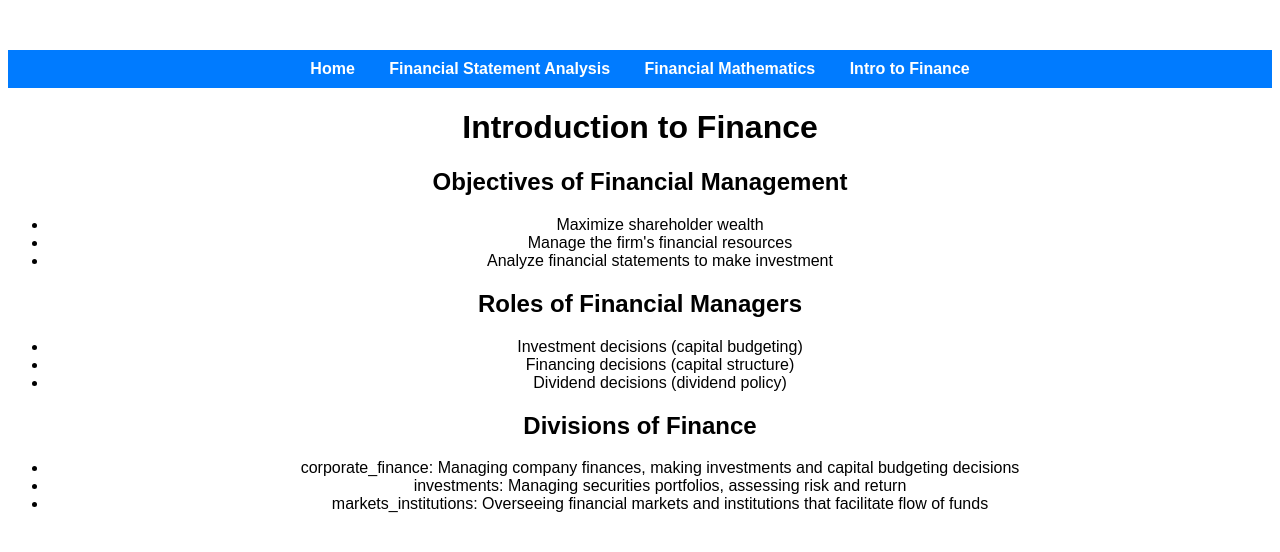
After one commit to TheNarrator42/ANDHACKS2024, a Flask app: page /intro_finance_form in a window 1280 px wide. The commit adds this page. Shown: the top 552 px of the page. Run offline with Flask 3, Linux system fonts and the light colour scheme.

Commit message:
Fixed Finance Intro Module and added Finance Math Module

```diff
--- a/backend/app.py
+++ b/backend/app.py
@@ -1,6 +1,7 @@
 from flask import Flask, render_template
+from routes.intro_finance import intro_finance_module
 from routes.financial_statement import financial_statement_module
-from routes.intro_finance import intro_finance_module
+from routes.financial_math import financial_math_module
 import os
 
 # Path to the frontend folder
@@ -12,13 +13,29 @@ app = Flask(__name__,
             static_folder=os.path.join(frontend_folder, 'static'))
 
 # Register blueprints (modules in routes folder)
+app.register_blueprint(intro_finance_module, url_prefix='/intro_finance')
 app.register_blueprint(financial_statement_module, url_prefix='/financial_statement')
-app.register_blueprint(intro_finance_module, url_prefix='/intro_finance')
+app.register_blueprint(financial_math_module, url_prefix='/financial_math')
 
-# Serve the HTML form
+# Landing page route
 @app.route('/')
-def financial_form():
-    return render_template('financial_form.html')
+def landing_page():
+    return render_template('landing.html')
+
+# Serve the Financial Statement Analysis form
+@app.route('/financial_statement_form')
+def financial_statement_form():
+    return render_template('financial_statement_form.html')
+
+# Serve the Financial Math form
+@app.route('/financial_math_form')
+def financial_math_form():
+    return render_template('financial_math_form.html')
+
+# Serve the Intro to Finance form
+@app.route('/intro_finance_form')
+def intro_finance_form():
+    return render_template('intro_finance_form.html')
 
 if __name__ == '__main__':
     app.run(debug=True)
--- /dev/null
+++ b/frontend/static/intro_finance.js
@@ -0,0 +1,63 @@
+// Fetch and display Objectives of Financial Management
+async function fetchObjectives() {
+    try {
+        const response = await fetch('/intro_finance/objectives');
+        const data = await response.json();
+
+        const objectivesList = document.getElementById('objectives-list');
+        objectivesList.innerHTML = ''; // Clear existing content
+
+        data.objectives.forEach(objective => {
+            const li = document.createElement('li');
+            li.textContent = objective;
+            objectivesList.appendChild(li);
+        });
+    } catch (error) {
+        console.error('Error fetching objectives:', error);
+    }
+}
+
+// Fetch and display Roles of Financial Managers
+async function fetchRoles() {
+    try {
+        const response = await fetch('/intro_finance/roles');
+        const data = await response.json();
+
+        const rolesList = document.getElementById('roles-list');
+        rolesList.innerHTML = ''; // Clear existing content
+
+        data.roles_of_financial_managers.forEach(role => {
+            const li = document.createElement('li');
+            li.textContent = role;
+            rolesList.appendChild(li);
+        });
+    } catch (error) {
+        console.error('Error fetching roles:', error);
+    }
+}
+
+// Fetch and display Divisions of Finance
+async function fetchDivisions() {
+    try {
+        const response = await fetch('/intro_finance/divisions');
+        const data = await response.json();
+
+        const divisionsList = document.getElementById('divisions-list');
+        divisionsList.innerHTML = ''; // Clear existing content
+
+        for (const [division, description] of Object.entries(data.divisions)) {
+            const li = document.createElement('li');
+            li.textContent = `${division}: ${description}`;
+            divisionsList.appendChild(li);
+        }
+    } catch (error) {
+        console.error('Error fetching divisions:', error);
+    }
+}
+
+// Call the functions to fetch and display data when the page loads
+window.onload = function() {
+    fetchObjectives();
+    fetchRoles();
+    fetchDivisions();
+};
--- a/frontend/static/styles.css
+++ b/frontend/static/styles.css
@@ -1,26 +1,21 @@
 body {
     font-family: Arial, sans-serif;
-    margin: 20px;
+    text-align: center;
+    margin-top: 50px;
 }
-
-form {
-    margin-bottom: 20px;
+.modules {
+    display: flex;
+    justify-content: center;
+    gap: 20px;
 }
-
-label {
-    display: inline-block;
-    width: 150px;
+.module-link {
+    padding: 10px 20px;
+    background-color: #007bff;
+    color: white;
+    text-decoration: none;
+    border-radius: 5px;
+    transition: background-color 0.3s ease;
 }
-
-input {
-    margin-bottom: 10px;
+.module-link:hover {
+    background-color: #0056b3;
 }
-
-button {
-    padding: 5px 10px;
-    cursor: pointer;
-}
-
-#ratios {
-    margin-top: 20px;
-}
--- a/frontend/templates/financial_form.html
+++ b/frontend/templates/financial_statement_form.html
@@ -1,3 +1,5 @@
+{% include 'header.html' %}
+
 <!DOCTYPE html>
 <html lang="en">
 <head>
@@ -43,7 +45,9 @@
 
     <canvas id="ratiosChart" width="400" height="200"></canvas>
 
+    <button onclick="window.location.href='/'">Back to Home</button>
+
     <script src="https://cdn.jsdelivr.net/npm/chart.js"></script>
-    <script src="{{ url_for('static', filename='script.js') }}"></script>
+    <script src="{{ url_for('static', filename='financial_statement.js') }}"></script>
 </body>
 </html>
--- /dev/null
+++ b/frontend/templates/header.html
@@ -0,0 +1,37 @@
+<header>
+    <nav>
+        <ul>
+            <li><a href="/">Home</a></li>
+            <li><a href="/financial_statement_form">Financial Statement Analysis</a></li>
+            <li><a href="/financial_math_form">Financial Mathematics</a></li>
+            <li><a href="/intro_finance_form">Intro to Finance</a></li>
+        </ul>
+    </nav>
+</header>
+
+<style>
+    header {
+        background-color: #007bff;
+        padding: 10px 0;
+        color: white;
+        text-align: center;
+    }
+    nav ul {
+        list-style: none;
+        margin: 0;
+        padding: 0;
+    }
+    nav ul li {
+        display: inline;
+        margin: 0 15px;
+    }
+    nav ul li a {
+        color: white;
+        text-decoration: none;
+        font-weight: bold;
+        transition: color 0.3s;
+    }
+    nav ul li a:hover {
+        color: #d4d4d4;
+    }
+</style>
--- /dev/null
+++ b/frontend/templates/intro_finance_form.html
@@ -0,0 +1,31 @@
+<!DOCTYPE html>
+<html lang="en">
+<head>
+    <meta charset="UTF-8">
+    <meta name="viewport" content="width=device-width, initial-scale=1.0">
+    <title>Intro to Finance</title>
+    <link rel="stylesheet" href="{{ url_for('static', filename='styles.css') }}">
+</head>
+<body>
+    {% include 'header.html' %}
+
+    <h1>Introduction to Finance</h1>
+
+    <div>
+        <h2>Objectives of Financial Management</h2>
+        <ul id="objectives-list"></ul>
+    </div>
+
+    <div>
+        <h2>Roles of Financial Managers</h2>
+        <ul id="roles-list"></ul>
+    </div>
+
+    <div>
+        <h2>Divisions of Finance</h2>
+        <ul id="divisions-list"></ul>
+    </div>
+
+    <script src="{{ url_for('static', filename='intro_finance.js') }}"></script>
+</body>
+</html>
```
Also changed, not shown: backend/routes/financial_math.py (added, +45 -0 lines), backend/tests/test_cases.md (added, +27 -0 lines), frontend/static/financial_math.js (added, +30 -0 lines), frontend/templates/financial_math_form.html (added, +40 -0 lines), frontend/templates/landing.html (added, +43 -0 lines), README.md, frontend/README.md (deleted), frontend/static/financial_statement.js (renamed from frontend/static/script.js).
